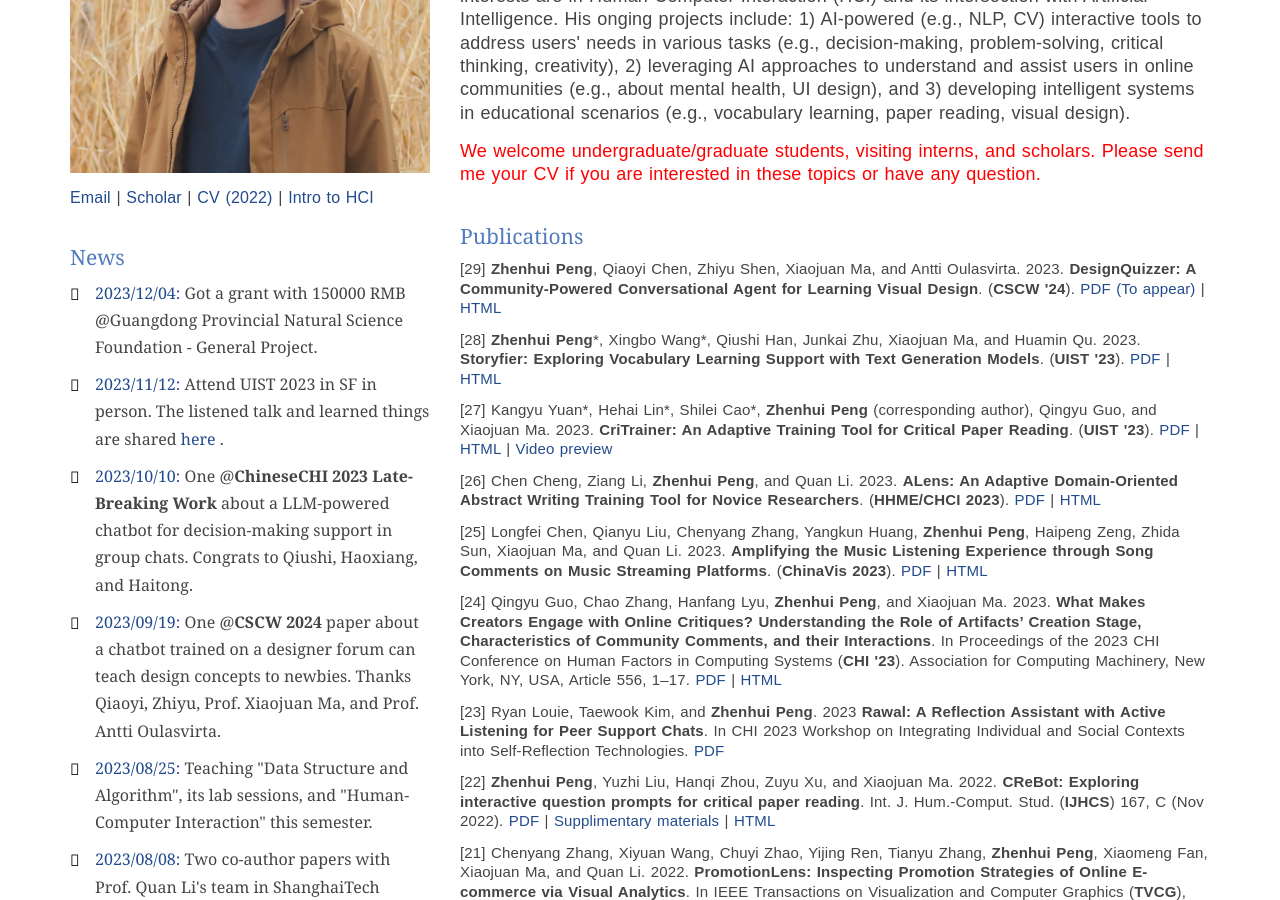
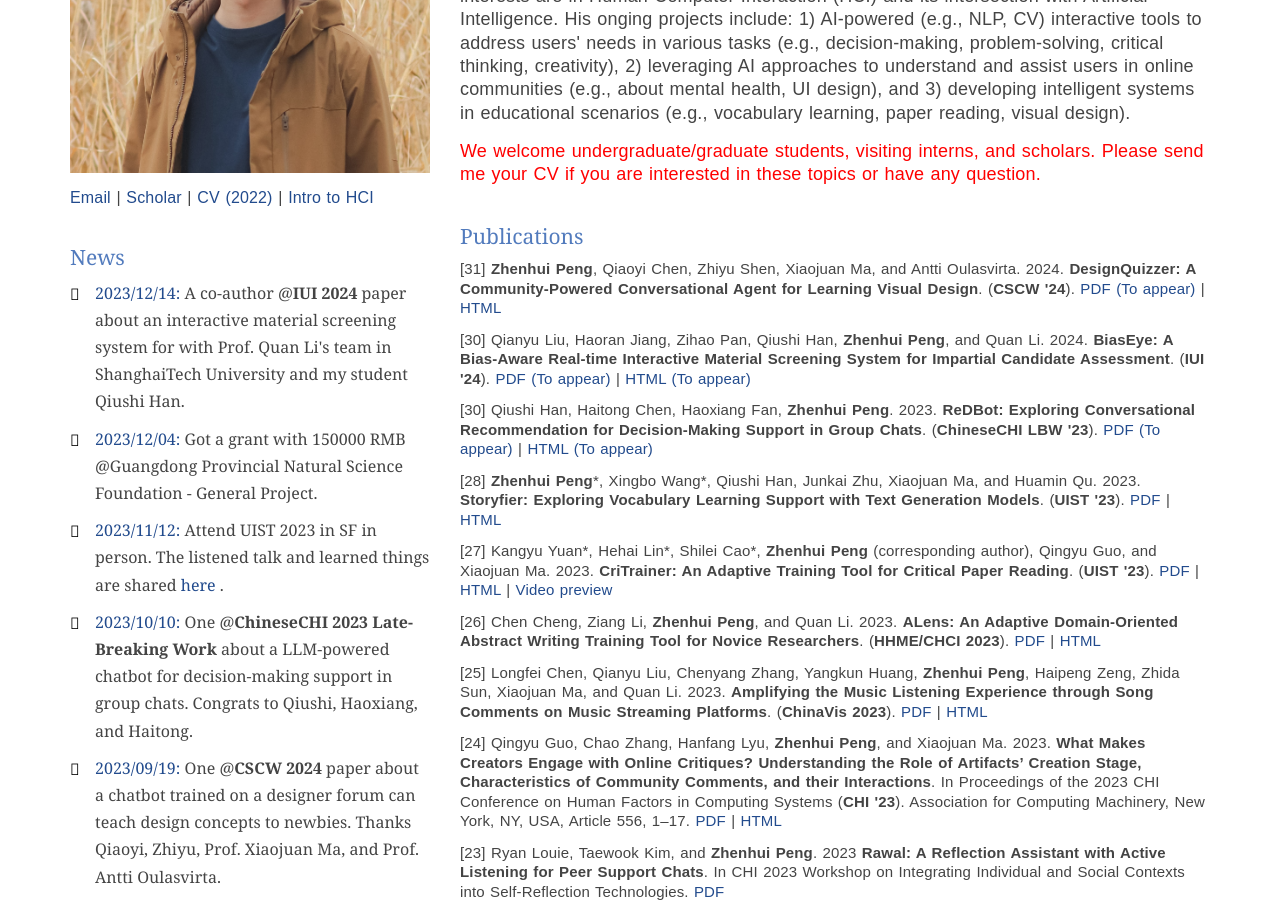
Before and after one commit to PenguinZhou/PenguinZhou.github.io, a Jekyll site: the page index.html, which Jekyll copies as it is, in a window 1280 px wide and 900 px high, scrolled down 340 px. Built offline with Jekyll 4.4.1, drawn with Linux system fonts in a browser that asks for light colours.

Commit message:
Update index.html

```diff
--- a/index.html
+++ b/index.html
@@ -80,6 +80,10 @@
                 <div class="widget widget-archives news">
                     <h3 class="widget-title">News</h3>
                     <ul>
+                        <li>
+                            <a>2023/12/14:</a> A co-author @<strong>IUI 2024</strong> paper about an interactive material screening system for with Prof. Quan Li's team in ShanghaiTech University and my student Qiushi Han.
+                        </li>
+
                         <li>
                             <a>2023/12/04:</a> Got a grant with 150000 RMB @Guangdong Provincial Natural Science Foundation - General Project.
                         </li>
@@ -241,11 +245,25 @@
                 <div class="widget"><a name="publication"></a>
                     <h3 class="widget-title">Publications</h3>
                     <div class="publication">
-                        <p>[29] <strong>Zhenhui Peng</strong>, Qiaoyi Chen, Zhiyu Shen, Xiaojuan Ma, and Antti Oulasvirta.
-                            2023. <strong>DesignQuizzer: A Community-Powered Conversational Agent for Learning Visual Design</strong>.
+                        <p>[31] <strong>Zhenhui Peng</strong>, Qiaoyi Chen, Zhiyu Shen, Xiaojuan Ma, and Antti Oulasvirta.
+                            2024. <strong>DesignQuizzer: A Community-Powered Conversational Agent for Learning Visual Design</strong>.
                             (<strong>CSCW '24</strong>).
                             <a href="docs/uist23_storyfier.pdf">PDF (To appear)</a> |
                             <a href="https://arxiv.org/abs/2310.12019v1">HTML</a>
+                        </p>
+
+                        <p>[30] Qianyu Liu, Haoran Jiang, Zihao Pan, Qiushi Han, <strong>Zhenhui Peng</strong>, and Quan Li.
+                            2024. <strong>BiasEye: A Bias-Aware Real-time Interactive Material Screening System for Impartial Candidate Assessment</strong>.
+                            (<strong>IUI '24</strong>).
+                            <a href="docs/uist23_storyfier.pdf">PDF (To appear)</a> |
+                            <a href="https://arxiv.org/abs/2310.12019v1">HTML (To appear)</a>
+                        </p>
+
+                        <p>[30] Qiushi Han, Haitong Chen, Haoxiang Fan, <strong>Zhenhui Peng</strong>.
+                            2023. <strong>ReDBot: Exploring Conversational Recommendation for Decision-Making Support in Group Chats</strong>.
+                            (<strong>ChineseCHI LBW '23</strong>).
+                            <a href="docs/uist23_storyfier.pdf">PDF (To appear)</a> |
+                            <a href="https://arxiv.org/abs/2310.12019v1">HTML (To appear)</a>
                         </p>
 
                         <p>[28] <strong>Zhenhui Peng</strong>*, Xingbo Wang*, Qiushi Han, Junkai Zhu, Xiaojuan Ma, and Huamin Qu.
```
